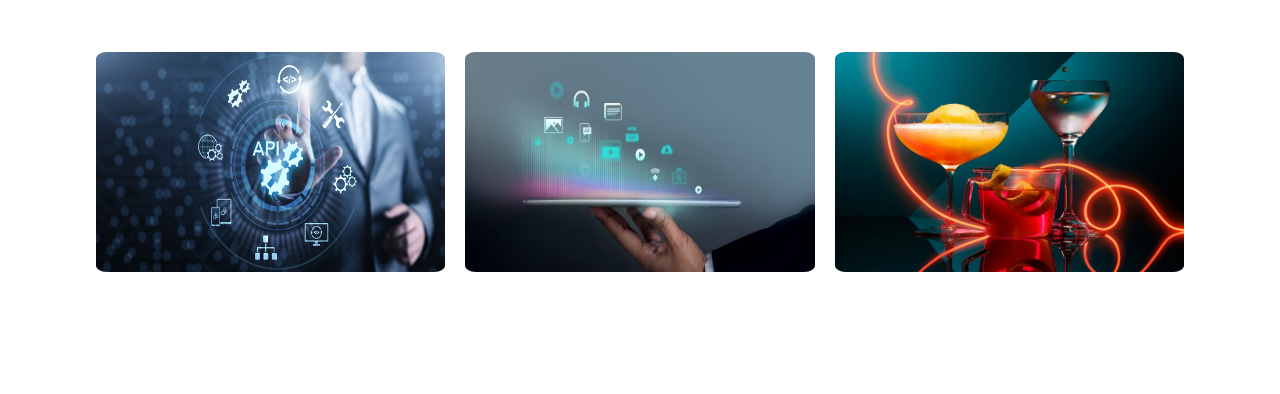
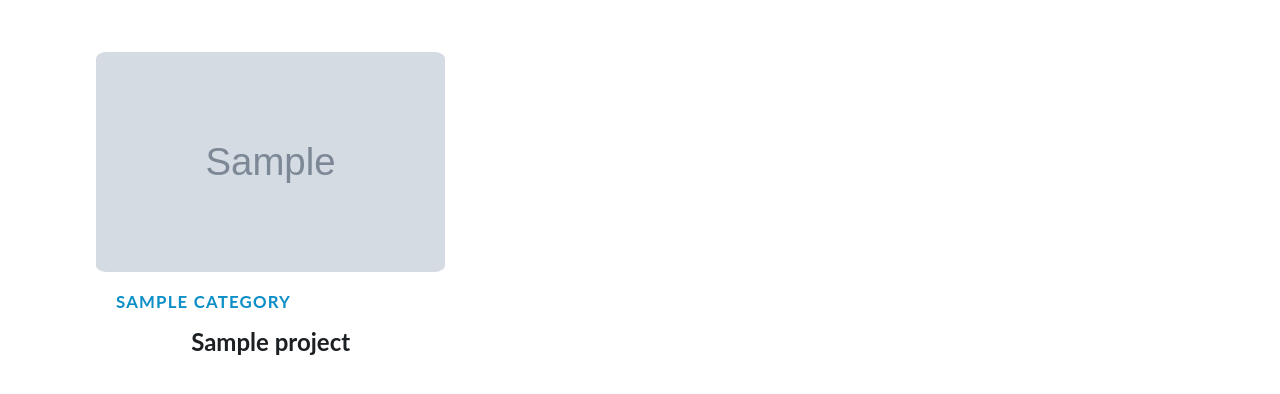
Before and after one commit to Oresh25/portfolio, a Flask app: template templates/home.html in a window 1280 px wide. Shown: the part 113-507 px from the top of the page. Run offline with Flask 3, Linux system fonts and the light colour scheme; the template is opened without the code that fills it: most values are stand-ins (such as "Sample title", 1, 10 or a date in 2020); grey boxes marked "Sample" are stand-in pictures.

Commit message:
update Jinj

```diff
--- a/__init__.py
+++ b/__init__.py
@@ -7,7 +7,7 @@ def create_app():
         {
             "name": "REST API",
             "thumb": "img/REST1.JPG",
-            "hero": "REST-hero.JPG",
+            "hero": "img/REST-hero.JPG",
             "categories": ["python", "Flask", "Docker"],
             "slug": "REST-API",
             "prod": "https://github.com/Oresh25/REST_API"
--- a/templates/home.html
+++ b/templates/home.html
@@ -4,59 +4,25 @@
 {% block content %}
 <main class="main main--home">
     <section class="projects">
-
-            <a class="u-bare-link" href="project_REST-API.html">
+        {% for project in projects %}
+            <a class="u-bare-link" href="{{ url_for('project', slug=project['slug']) }}">
                <article class="project-card">
                     <img class="project-card__image"
-                        src="/static/img/REST-hero.jpg"
-                        alt=" hero image"
+                        src="{{ url_for('static', filename=project['thumb']) }}"
+                        alt="{{ project['name'] }} hero image"
                     />
                     <header class="project-card__meta">
                         <ul class="categories">
-
-                                <li class="categories__tag"></li>
-
+                            {% for category in project["categories"] %}
+                                <li class="categories__tag">{{ category }}</li>
+                            {% endfor %}
                         </ul>
 
-                        <h2 class="project-card__name"></h2>
+                        <h2 class="project-card__name">{{ project['name'] }}</h2>
                     </header>
                </article>
             </a>
-            <a class="u-bare-link" href="project_MicroBlog.html">
-                <article class="project-card">
-                     <img class="project-card__image"
-                         src="/static/img/microblog.JPG"
-                         alt=" hero image"
-                     />
-                     <header class="project-card__meta">
-                         <ul class="categories">
-
-                                 <li class="categories__tag"></li>
-
-                         </ul>
-
-                         <h2 class="project-card__name"></h2>
-                     </header>
-                </article>
-             </a>
-             <a class="u-bare-link" href="project_Cocktail_web.html">
-                <article class="project-card">
-                     <img class="project-card__image"
-                         src="/static/img/cocktail.jpg"
-                         alt=" hero image"
-                     />
-                     <header class="project-card__meta">
-                         <ul class="categories">
-
-                                 <li class="categories__tag"></li>
-
-                         </ul>
-
-                         <h2 class="project-card__name"></h2>
-                     </header>
-                </article>
-             </a>
-
+        {% endfor %}
     </section>
 </main>
 {% endblock %}
--- a/templates/project_REST-API.html
+++ b/templates/project_REST-API.html
@@ -3,7 +3,7 @@
 {% block content %}
 <main class="main main--project">
     <div>
-        <img class="hero" src="{{ url_for('img', filename=project['hero']) }}"
+        <img class="hero" src="{{ url_for('static', filename=project['hero']) }}"
             alt="REST API" />
 
         <article class="project">
```
